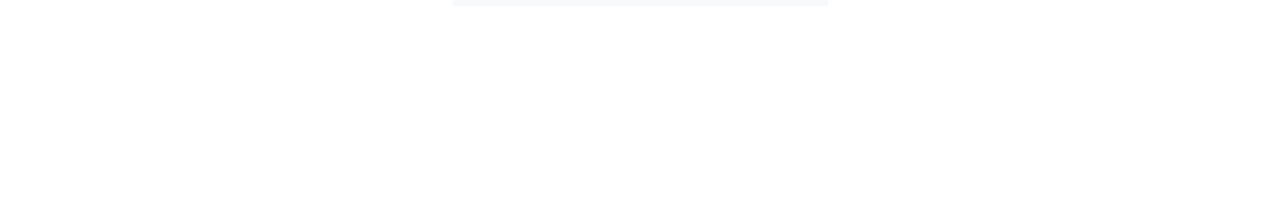
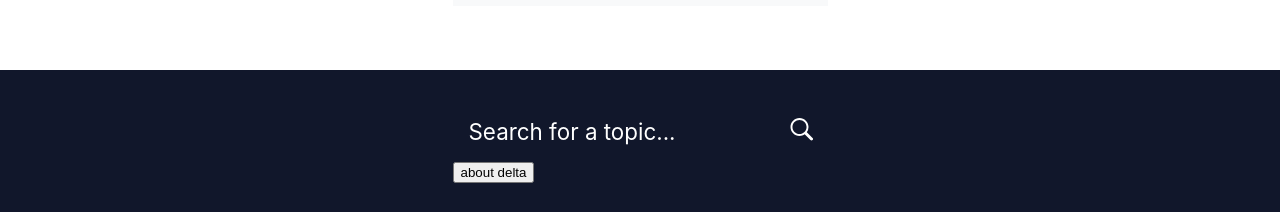
Before and after one commit to KayacChang/delta_clone, a React (Create React App) app: page / in a window 1280 px wide. Shown: the part 4922-5134 px from the top of the page. Before the commit the page ends 4992 px from the top, so only its background shows below. Built offline with nearby package versions, Linux system fonts and the light colour scheme.

Commit message:
add search box

```diff
--- a/src/App.tsx
+++ b/src/App.tsx
@@ -1,12 +1,14 @@
 import React from "react";
 import Header from "components/Header";
 import Landing from "components/Landing";
+import Footer from "components/Footer";
 
 function App() {
   return (
     <div>
       <Header />
       <Landing />
+      <Footer />
     </div>
   );
 }
--- /dev/null
+++ b/src/components/Footer.module.scss
@@ -0,0 +1,65 @@
+@import "styles/variable";
+
+.footer {
+  background: $dark;
+
+  padding: 2rem 0;
+
+  > div {
+    max-width: 375px;
+    margin: auto;
+  }
+}
+
+.search {
+  display: flex;
+  color: $white;
+  position: relative;
+
+  * {
+    padding: 0;
+  }
+
+  label,
+  input {
+    font-size: 1.4rem;
+    transition: all 0.5s ease;
+  }
+
+  input {
+    padding: 1rem;
+    outline-width: 0;
+    border: 0;
+    background: transparent;
+  }
+
+  input:focus {
+    flex-grow: 1;
+    background: $white;
+  }
+
+  input:focus + label {
+    color: $secondary-cta;
+    transform: translateY(-100%) scale(0.5);
+
+    max-width: 30%;
+    white-space: nowrap;
+    overflow: hidden;
+    text-overflow: ellipsis;
+  }
+
+  label {
+    transform-origin: left top;
+    position: absolute;
+    top: 50%;
+    left: 1rem;
+    transform: translateY(-50%);
+  }
+
+  button {
+    padding: 1rem;
+    color: $white;
+    background: transparent;
+    border: 0;
+  }
+}
--- /dev/null
+++ b/src/components/Footer.tsx
@@ -0,0 +1,35 @@
+import React from "react";
+import { GoSearch as SearchIcon } from "react-icons/go";
+import styles from "./Footer.module.scss";
+
+function Search() {
+  return (
+    <div className={styles.search}>
+      <input type="text" name="search" id="search" />
+      <label htmlFor="search">Search for a topic...</label>
+      <button>
+        <SearchIcon size={24} />
+      </button>
+    </div>
+  );
+}
+
+function Section() {
+  return (
+    <div>
+      <button>about delta</button>
+    </div>
+  );
+}
+
+export default function Footer() {
+  return (
+    <div className={styles.footer}>
+      <Search />
+
+      <div>
+        <Section />
+      </div>
+    </div>
+  );
+}
```
